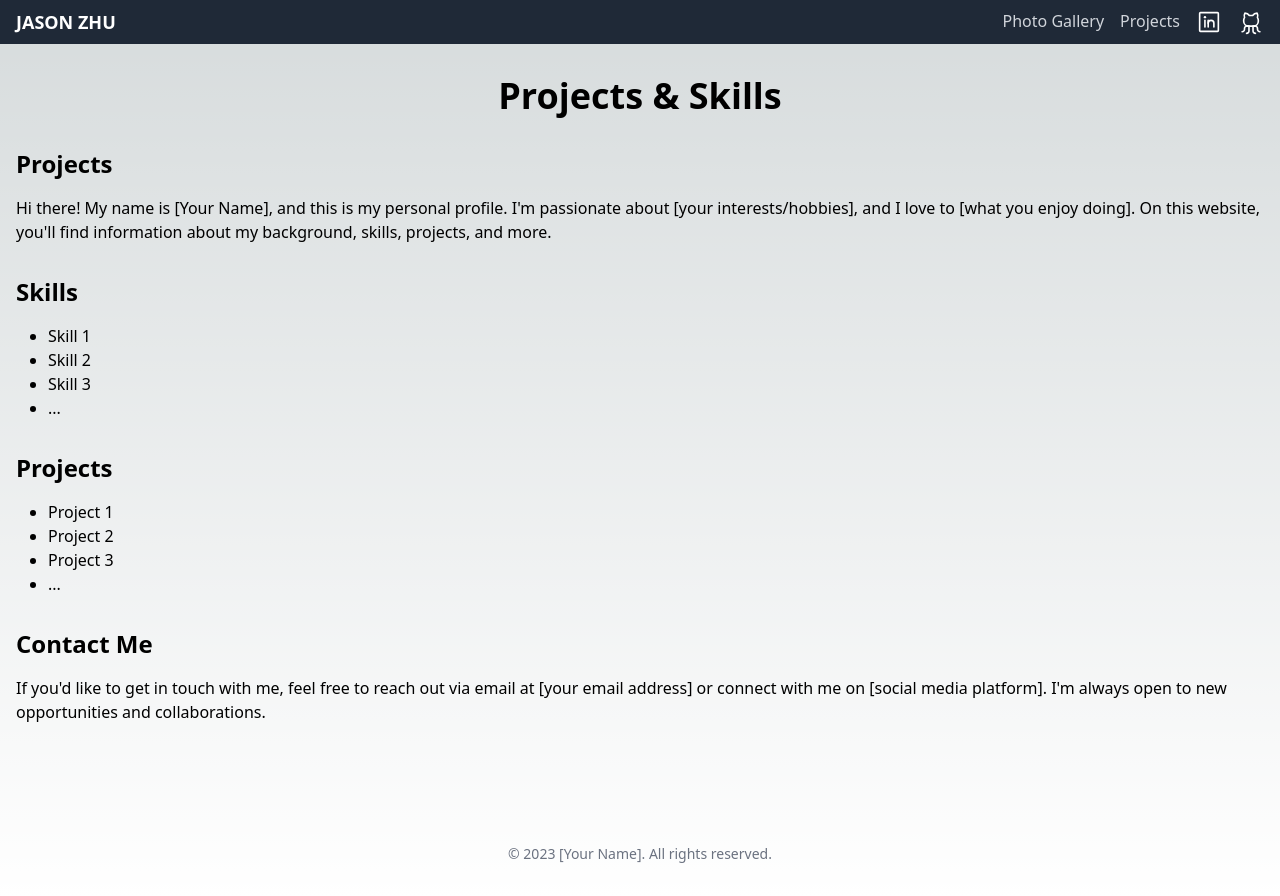
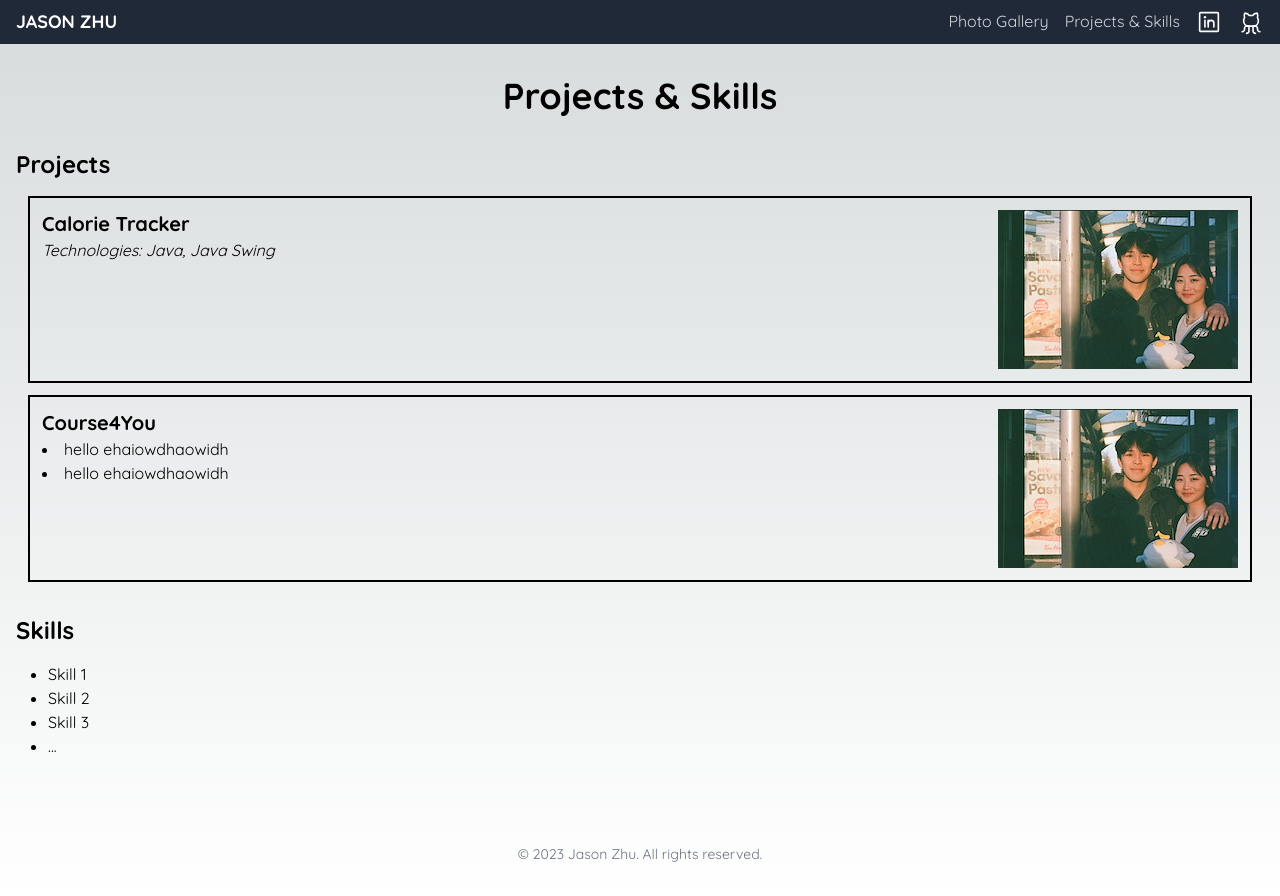
Before and after one commit to zhujhj/zhujhj.github.io, a Next.js app: page /projects in a window 1280 px wide. Built offline with nearby package versions, Linux system fonts and the light colour scheme.

Commit message:
changed font, projects & skills

```diff
--- a/app/components/Footer.jsx
+++ b/app/components/Footer.jsx
@@ -3,7 +3,7 @@ import React from 'react'
 const Footer = () => {
   return (
     <footer className="text-center mb-8 text-gray-500 text-sm">
-        <p>© {new Date().getFullYear()} [Your Name]. All rights reserved.</p>
+        <p>© {new Date().getFullYear()} Jason Zhu. All rights reserved.</p>
       </footer>
   )
 }
--- a/app/components/Nav.jsx
+++ b/app/components/Nav.jsx
@@ -20,7 +20,7 @@ const Nav = () => {
             </li>
             <li>
               <Link href="/projects">
-                <h1 className="text-gray-300 hover:text-white">Projects</h1>
+                <h1 className="text-gray-300 hover:text-white">Projects & Skills</h1>
               </Link>
             </li>
             <li>
--- a/app/layout.jsx
+++ b/app/layout.jsx
@@ -1,9 +1,12 @@
 import './globals.css'
+// import { Inter } from 'next/font/google'
 import { Inter } from 'next/font/google'
+import { Quicksand } from 'next/font/google'
 import Nav from './components/Nav'
 import Footer from './components/Footer'
 
 const inter = Inter({ subsets: ['latin'] })
+const quicksand = Quicksand({ subsets: ['latin'] })
 
 export const metadata = {
   title: 'Create Next App',
@@ -16,7 +19,7 @@ export default function RootLayout({ children }) {
     //   <Nav></Nav>
     //   <body className={inter.className}>{children}</body>
     // </html>
-    <html lang="en">
+    <html lang="en" className={quicksand.className}>
       {/* <body className={inter.className}>{children}</body> */}
       <body>
         <div className="main">
--- a/app/page.jsx
+++ b/app/page.jsx
@@ -137,17 +137,17 @@ const Home = () => {
         </div> */}
         <div>
           <motion.h1
-            className="text-4xl font-bold"
+            className="text-6xl font-bold"
             initial="initial"
             animate="animate"
             variants={fadeIn}
           >
             Jason Zhu
           </motion.h1>
-          <p>Computer Science Student at UBC</p>
+          <p className=''>Computer Science Student at UBC</p>
         </div>
         <div className='mt-8 flex justify-center'>
-          <div className="flex justify-right w-[200px] h-[200px] rounded-full overflow-hidden mr-4">
+          <div className="border-2 border-black flex justify-right w-[200px] h-[200px] rounded-full overflow-hidden mr-4">
             <img src="/images/meandemma.jpeg" alt="Profile" className="object-cover w-full h-full justify-right" />
           </div>
         </div>
@@ -158,9 +158,24 @@ const Home = () => {
           <h2 className="text-2xl font-bold mb-4">About Me</h2>
           <p>
             Hi there! My name is Jason Zhu, and I am a 3rd year Computer Science student at the University of British Columbia.
-            I'm passionate about coding and anything tech related. When I'm not working, I like to play basketball, hockey,
-            take photos, ski, play guitar, and explore the outdoors.
+            I'm passionate about coding and anything tech related. When I'm not working, I like to play sports such as basketball, hockey,
+            and more. I also like to play guitar, ski, and explore the outdoors. I have recently tried to get into photography as well.
             On this website, you'll find information about my background, skills, projects, and more.
+          </p>
+        </section>
+        <section className="mb-8">
+          <h2 className="text-2xl font-bold mb-4">Bio</h2>
+          <p>
+            I was born on April 4, 2003 in Toronto, Ontario.
+          </p>
+        </section>
+        <section className="mb-8">
+          <h2 className="text-2xl font-bold mb-4">Contact</h2>
+          <p>
+            Email: zhujason4@gmail.com
+          </p>
+          <p>
+            Instagram: @jason_z4
           </p>
         </section>
       </main>
--- a/app/projects/page.jsx
+++ b/app/projects/page.jsx
@@ -15,10 +15,27 @@ const Projects = () => {
       <main>
         <section className="mb-8">
           <h2 className="text-2xl font-bold mb-4">Projects</h2>
-          <p>
-            Hi there! My name is [Your Name], and this is my personal profile. I'm passionate about [your interests/hobbies], and I love to [what you enjoy doing].
-            On this website, you'll find information about my background, skills, projects, and more.
-          </p>
+          <div className='flex justify-between border-2 border-black p-3 m-3'>
+            <div>
+                <h3 className='text-xl font-bold'>Calorie Tracker</h3>
+                <p className='italic'>
+                    Technologies: Java, Java Swing
+                </p>
+            </div>
+            <img src="/images/meandemma.jpeg" className="object-cover w-half h-half justify-right" />
+          </div>
+          <div className='flex justify-between border-2 border-black p-3 m-3'>
+            <div>
+                <h3 className='text-xl font-bold'>Course4You</h3>
+                {/* <p className=''>
+                    Hi there! My name is [Your Name], and this is my personal profile. I'm passionate about [your interests/hobbies], and I love to [what you enjoy doing].
+                    On this website, you'll find information about my background, skills, projects, and more.
+                </p> */}
+                <li>hello ehaiowdhaowidh</li>
+                <li>hello ehaiowdhaowidh</li>
+            </div>
+            <img src="/images/meandemma.jpeg" className="object-cover w-half h-half justify-right" />
+          </div>
         </section>
 
         <section className="mb-8">
@@ -30,24 +47,6 @@ const Projects = () => {
             <li>...</li>
           </ul>
         </section>
-
-        <section className="mb-8">
-          <h2 className="text-2xl font-bold mb-4">Projects</h2>
-          <ul className="list-disc ml-8">
-            <li>Project 1</li>
-            <li>Project 2</li>
-            <li>Project 3</li>
-            <li>...</li>
-          </ul>
-        </section>
-
-        <section className="mb-8">
-          <h2 className="text-2xl font-bold mb-4">Contact Me</h2>
-          <p>
-            If you'd like to get in touch with me, feel free to reach out via email at [your email address] or connect with me on [social media platform].
-            I'm always open to new opportunities and collaborations.
-          </p>
-        </section>
       </main>
 
       {/* <footer className="text-center mt-8 text-gray-500 text-sm">
```
